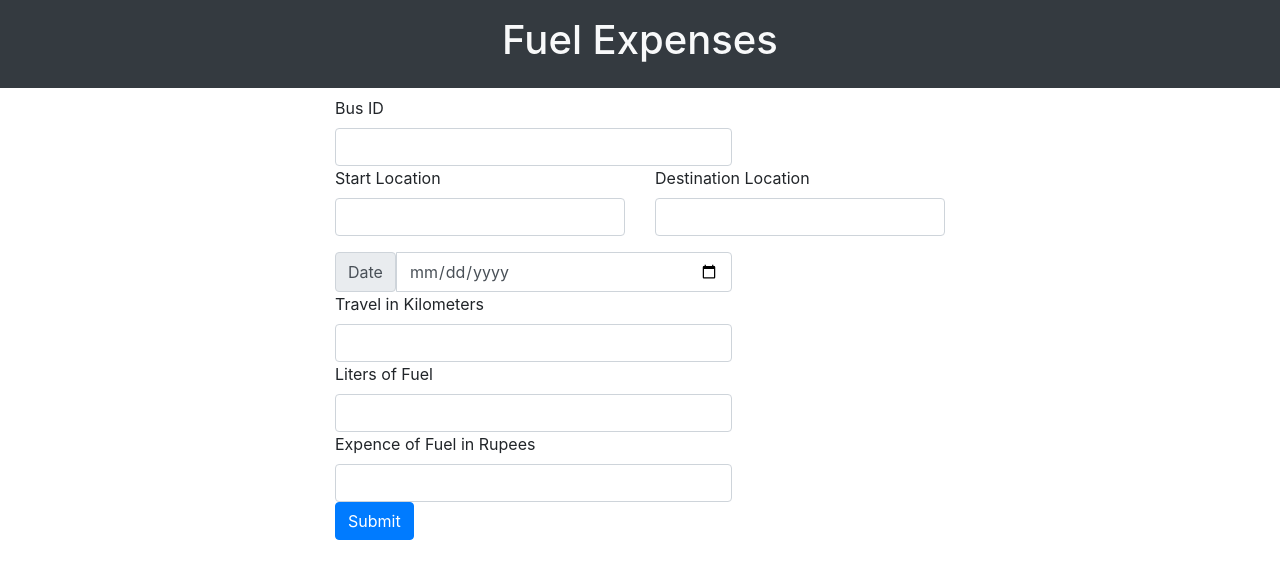
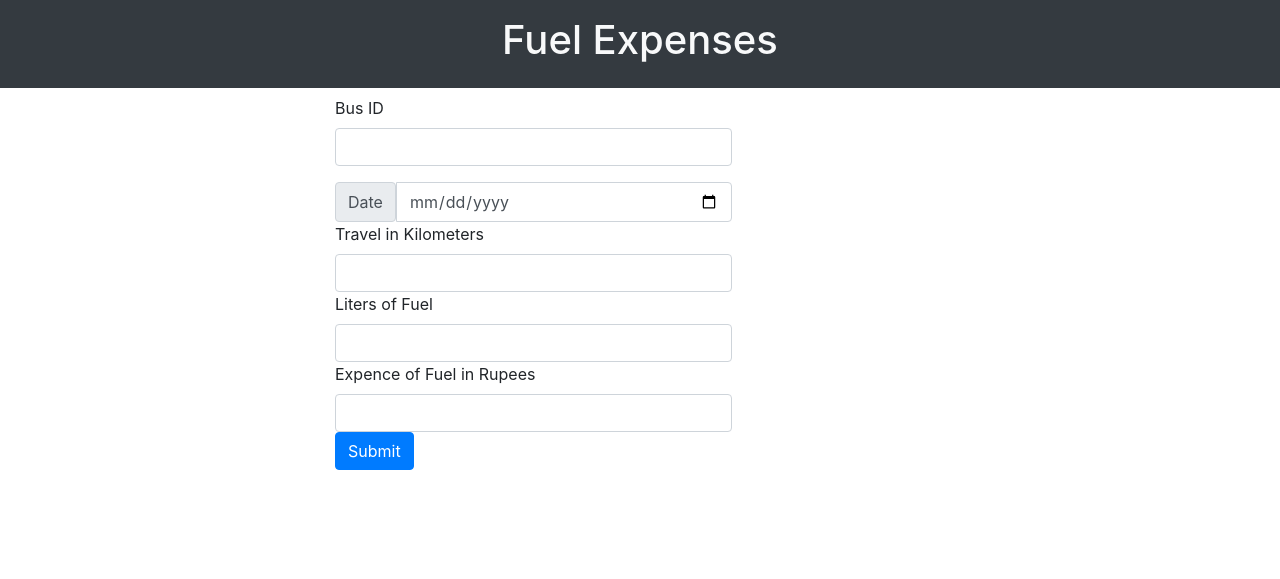
Before and after one commit to HasanMJMM/Project-01-FrontEnd, a PHP site: page /Fuel.php in a window 1280 px wide. Shown: the top 579 px of the page. Run offline with PHP 8.4, Linux system fonts and the light colour scheme.

Commit message:
Update Fuel.php

```diff
--- a/Conductornewdash.php/Fuel.php
+++ b/Conductornewdash.php/Fuel.php
@@ -49,16 +49,7 @@
                 </select>
             </div-->
 
-            <div class="col-md-6">
-                <label for="validationCustom01" class="form-label">Start Location</label>
-                <input type="text" class="form-control" id="validationCustom01" required>
 
-            </div>
-            <div class="col-md-6">
-                <label for="validationCustom02" class="form-label">Destination Location</label>
-                <input type="text" class="form-control" id="validationCustom02" required>
-
-            </div>
             <div class="col-md-8">
                     <div class="input-group mb-10">
                         <span class="input-group-text mt-3" id="basic-addon1"> Date</span>
```
